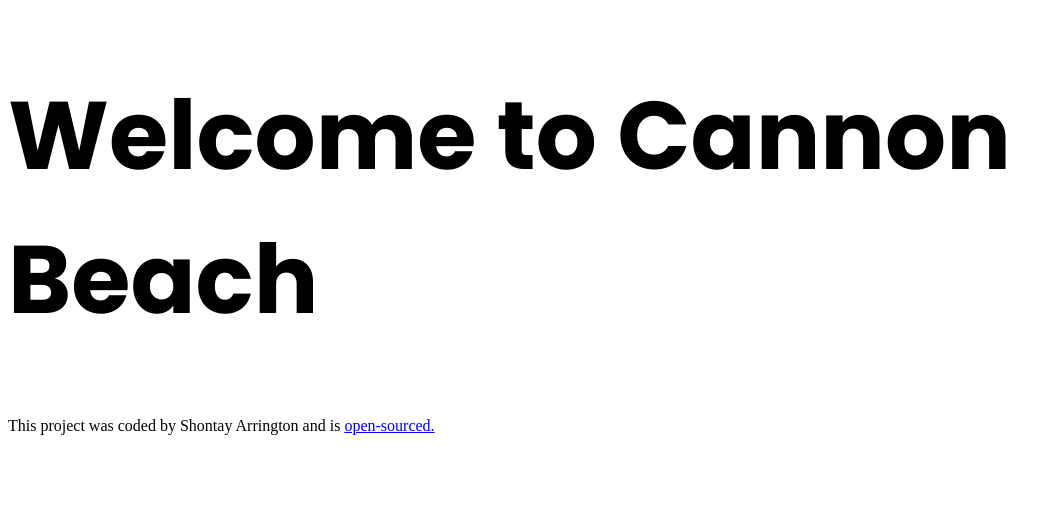
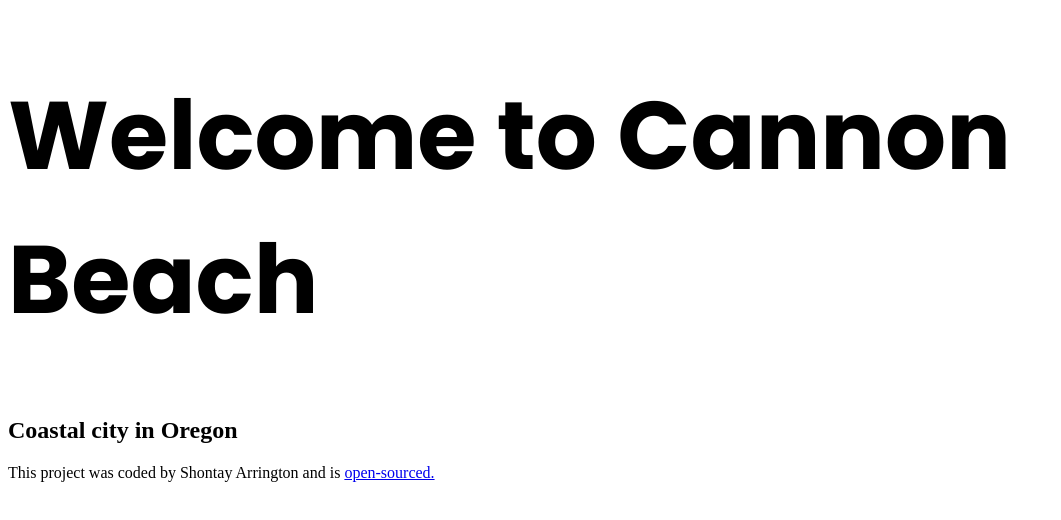
Before and after one commit to sh0nnie4/Cannon-Beach-Travel-Project, a plain HTML site: page index.html in a window 1280 px wide. Shown: the whole page, without its empty margins (0-1061 px from the left). Drawn offline with Linux system fonts and the light colour scheme.

Commit message:
Added subtitle to homepage

```diff
--- a/index.html
+++ b/index.html
@@ -16,7 +16,7 @@
 
 <body>
     <h1>Welcome to Cannon Beach</h1>
-
+    <h2>Coastal city in Oregon</h2>
 
     <footer>
         This project was coded by Shontay Arrington and is <a
```
